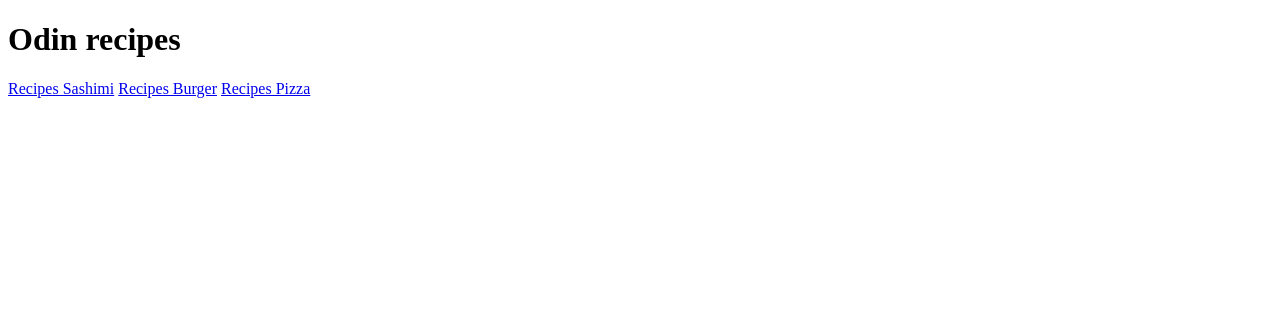
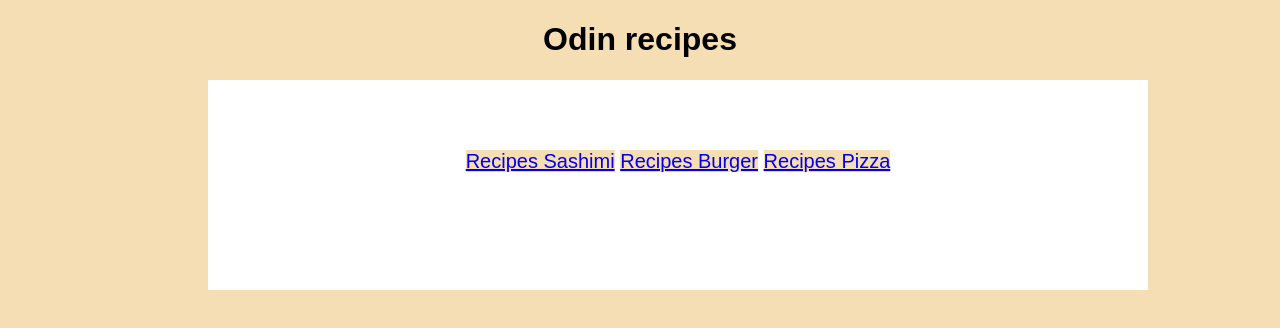
Before and after one commit to Tanachote1/odin-recipes, a plain HTML site: page index.html in a window 1280 px wide. Drawn offline with Linux system fonts and the light colour scheme.

Commit message:
Finish Css recipe

```diff
--- a/index.html
+++ b/index.html
@@ -4,11 +4,14 @@
     <meta charset="UTF-8">
     <meta name="viewport" content="width=device-width, initial-scale=1.0">
     <title>Odin Recipes</title>
+    <link rel="stylesheet" href="styles.css">
 </head>
 <body>
     <h1>Odin recipes</h1>
+    <div class="container">
     <a href="recipes/sashimi.html">Recipes Sashimi</a>
     <a href="recipes/burger.html">Recipes Burger</a>
     <a href="recipes/pizza.html">Recipes Pizza</a>
+    </div>
 </body>
 </html>
--- /dev/null
+++ b/styles.css
@@ -0,0 +1,18 @@
+*{
+    font-family: sans-serif;
+    background-color: wheat;
+}
+
+h1{
+    text-align: center;
+}
+
+.container{
+    background-color: white;
+    height: 70px;
+    width: 800px;
+    font-size: 20px;
+    text-align: center;
+    margin-left: 200px;
+    padding: 70px;
+}
```
